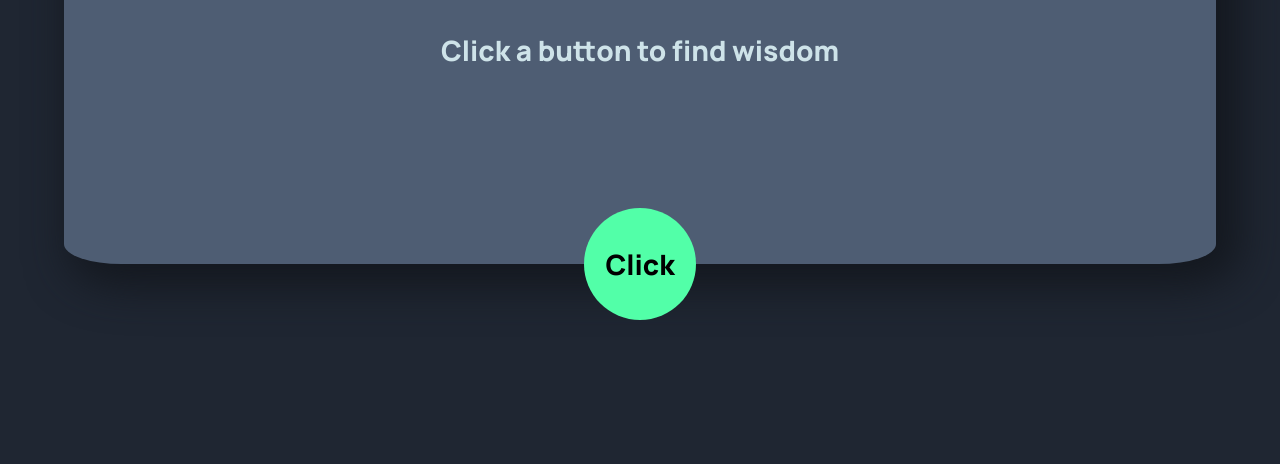
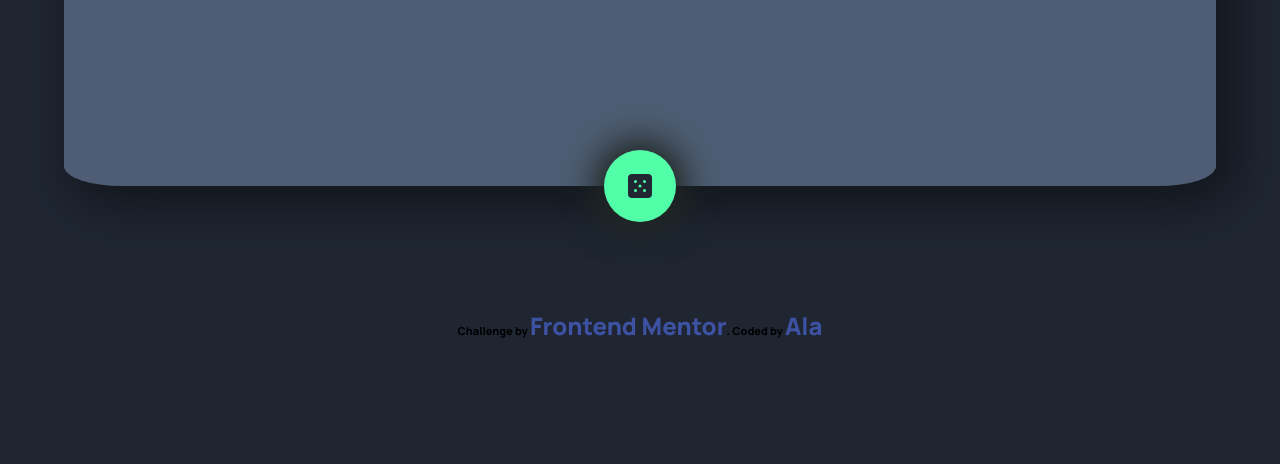
Before and after one commit to alaWilliams/advice-generator, a plain HTML site: page index.html in a window 1280 px wide. Shown: the part 336-800 px from the top of the page. Drawn offline with Linux system fonts and the light colour scheme.

Commit message:
js functions and some css work

```diff
--- a/index.html
+++ b/index.html
@@ -25,15 +25,16 @@
       <h1 class="header">ADVICE GENERATOR</h1>
         <div class="advice-content">Click a button to find wisdom
         </div>
-      <button class="button">Click</button>
+        <div class="divider"></div>
+      <button class="button"></button>
     </section>
 
-    <!-- <div class="attribution">
+    <div class="attribution">
       Challenge by <a href="https://www.frontendmentor.io?ref=challenge" target="_blank">Frontend Mentor</a>.
-      Coded by <a href="https://github.com/alaWilliams" target="_blank">Ala</a> -->
+      Coded by <a href="https://github.com/alaWilliams" target="_blank">Ala</a>
     </div>
   </div>
 
-  <script src=="script.js" type="text/javascript"></script>
+  <script src="script.js" type="text/javascript"></script>
 </body>
 </html>
--- a/script.js
+++ b/script.js
@@ -1,3 +1,19 @@
+const url = 'https://api.adviceslip.com/advice';
 const header = document.querySelector('.header');
+const button = document.querySelector('.button');
+const adviceContent = document.querySelector('.advice-content');
 
-header.innerText = 'work';
+
+const getAdvice = () => {
+  fetch(url)
+    .then((response) => response.json())
+    .then((data) => showAdvice(data))
+    .catch((error) => console.log(error))
+  };
+
+  button.addEventListener('click', getAdvice);
+
+  const showAdvice = (data) => {
+    header.innerText = `ADVICE #${data.slip.id}`;
+    adviceContent.innerText = `"${data.slip.advice}"`;
+  }
--- a/style.css
+++ b/style.css
@@ -1,6 +1,6 @@
 * {
   font-family: 'Manrope', sans-serif;
-  font-size: 28px;
+  font-size: 24px;
 }
 
 .container {
@@ -9,7 +9,8 @@
   height: 100vh;
   display: flex;
   align-items: center;
-  justify-content: center;
+  justify-content: space-evenly;
+  flex-direction: column;
 }
 
 .section {
@@ -26,25 +27,42 @@
 }
 
 .button {
-  background-color: hsl(150, 100%, 66%);
-  width: 4rem;
-  height: 4rem;
+  width: 3rem;
+  height: 3rem;
   border-radius: 50%;
   display: flex;
   align-items: center;
   justify-content: center;
   position: absolute;
-  bottom: -2rem;
+  bottom: -1.5rem;
+  box-shadow: 0px 0px 32px 11px #202824;
+  background: hsl(150, 100%, 66%) url(../images/icon-dice.svg) no-repeat center;
+  cursor: pointer;
 }
 
+.button:hover {
+  box-shadow: 0px 0px 50px 11px hsl(150, 40%, 42%);
+}
+
+.divider {
+  /* background-image: url(../images/pattern-divider-mobile.svg); */
+  background-size: 100% 100%;
+  height: 25%;
+  width: 100%;
+}
 .header {
   height: 25%;
   color: hsl(150, 100%, 66%);
   letter-spacing: 0.25rem;
   font-size: 0.75rem;
+  display: flex;
+  justify-content: center;
+  align-items: center;
 }
 
 .advice-content {
   height: 50%;
   color: hsl(193, 38%, 86%);
+  text-align: center;
+  width: 80%;
 }
```
